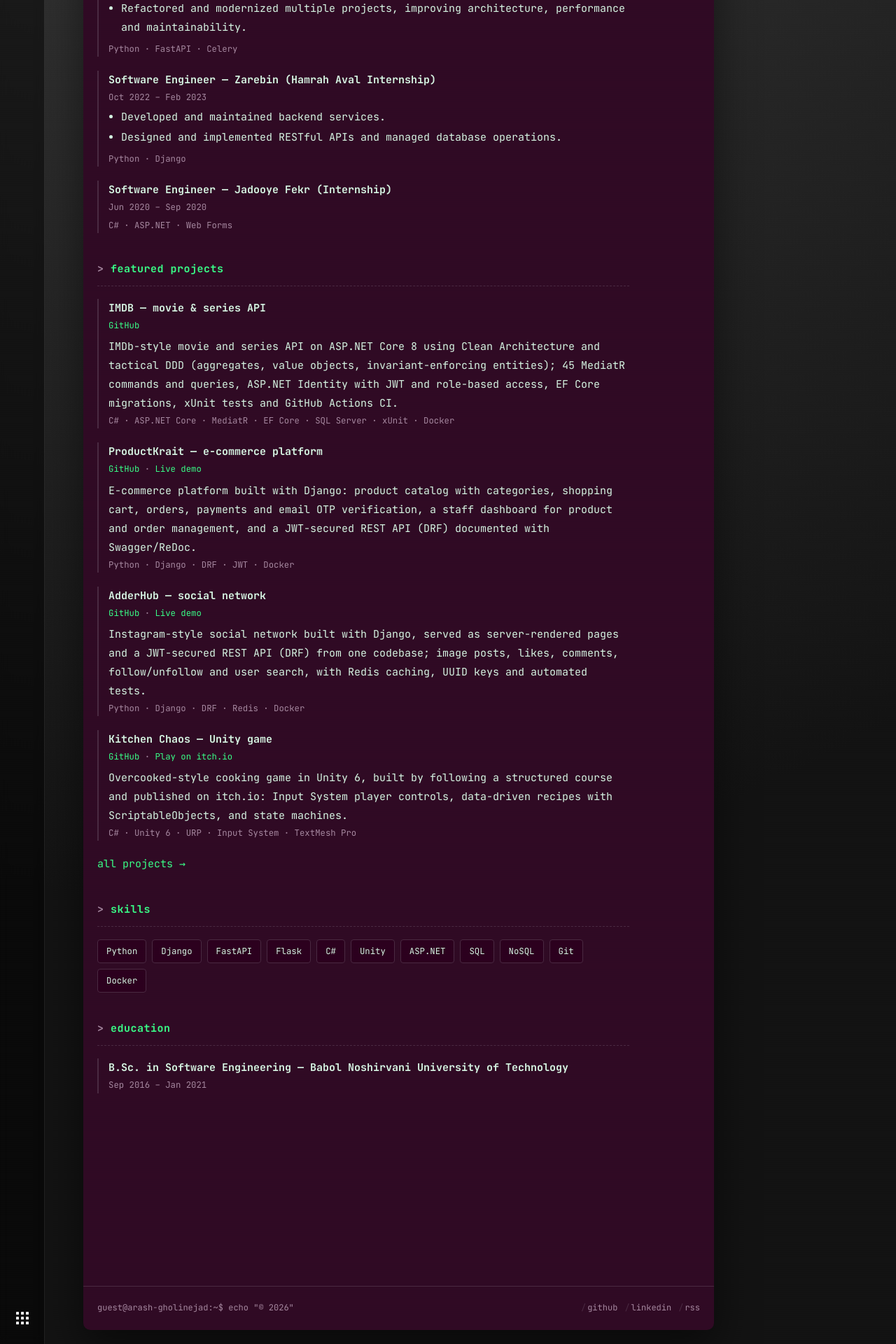
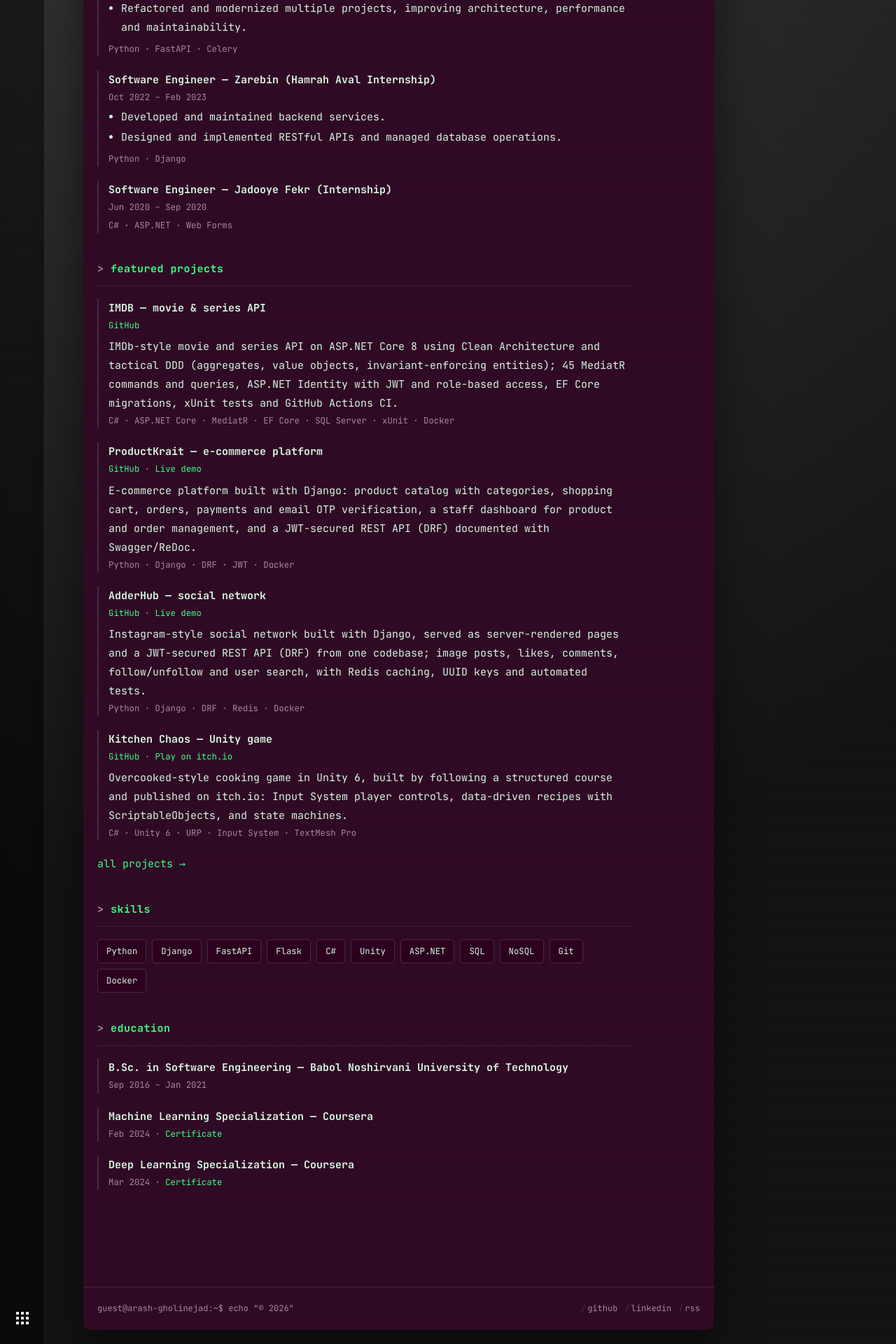
Before and after one commit to codesbygom/codesbygom.github.io, a Jekyll site: the page built from index.md, in a window 1280 px wide. Shown: the part 1039-2959 px from the top of the page at 70% size. Built offline with Jekyll 4.4.1, drawn with Linux system fonts in a browser that asks for light colours.

Commit message:
Add ML and DL certificate links to resume, portfolio and home page
Co-Authored-By: Claude Opus 5.5 <noreply@anthropic.com>
Claude-Session: https://claude.ai/code/session_011YoXAh6jAs12QLzisziVtg

```diff
--- a/index.md
+++ b/index.md
@@ -122,4 +122,14 @@ resume_action: true
     <div class="item-title">B.Sc. in Software Engineering — Babol Noshirvani University of Technology</div>
     <div class="item-meta">Sep 2016 – Jan 2021</div>
   </div>
+
+  <div class="item">
+    <div class="item-title">Machine Learning Specialization — Coursera</div>
+    <div class="item-meta">Feb 2024 · <a href="https://www.coursera.org/account/accomplishments/specialization/46R8XJMLLS26" target="_blank" rel="noopener">Certificate</a></div>
+  </div>
+
+  <div class="item">
+    <div class="item-title">Deep Learning Specialization — Coursera</div>
+    <div class="item-meta">Mar 2024 · <a href="https://www.coursera.org/account/accomplishments/verify/Q7S0V14SWA5G" target="_blank" rel="noopener">Certificate</a></div>
+  </div>
 </section>
--- a/portfolio/index.html
+++ b/portfolio/index.html
@@ -770,6 +770,10 @@
         <p>Served as a teaching assistant for programming courses.</p>
       </div>
     </div>
+    <div class="certs">
+      <a class="cert-pill" href="https://www.coursera.org/account/accomplishments/specialization/46R8XJMLLS26" target="_blank" rel="noopener"><b>Machine Learning Specialization</b> — Coursera, Feb 2024 · Certificate →</a>
+      <a class="cert-pill" href="https://www.coursera.org/account/accomplishments/verify/Q7S0V14SWA5G" target="_blank" rel="noopener"><b>Deep Learning Specialization</b> — Coursera, Mar 2024 · Certificate →</a>
+    </div>
   </div>
 </section>
 
--- a/resume/index.html
+++ b/resume/index.html
@@ -67,6 +67,6 @@ ul{margin:2pt 0 0;padding-left:14pt}li{margin:0}
 <div class="edu"><b>B.S. in Computer Engineering</b><br><span class="u">Babol Noshirvani University of Technology</span><br><span class="small">2016 – 2021</span><br>Served as a teaching assistant for programming courses.</div>
 
 <h2>COURSES AND CERTIFICATES</h2>
-<p><b>Machine Learning Specialization</b> — Coursera, Feb 2024</p>
-<p><b>Deep Learning Specialization</b> — Coursera, Mar 2024</p>
+<p><b>Machine Learning Specialization</b> — Coursera, Feb 2024 <span class="bar" style="color:#aaa;margin:0 4pt">|</span> <a href="https://www.coursera.org/account/accomplishments/specialization/46R8XJMLLS26">Certificate</a></p>
+<p><b>Deep Learning Specialization</b> — Coursera, Mar 2024 <span class="bar" style="color:#aaa;margin:0 4pt">|</span> <a href="https://www.coursera.org/account/accomplishments/verify/Q7S0V14SWA5G">Certificate</a></p>
 </body></html>
```
Also changed, not shown: 2 other files.
